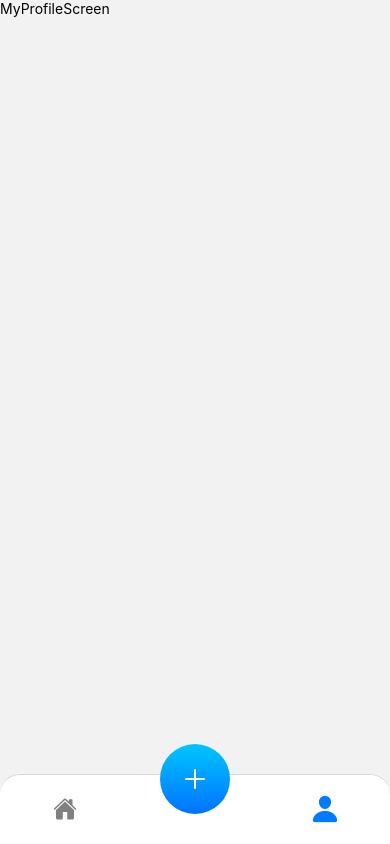
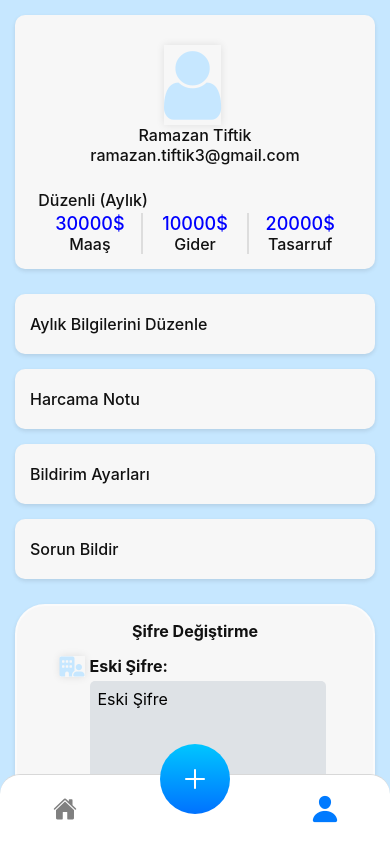
Before and after one commit to RamazanTiftik/MultiSection, a React Native app: screen /MyProfile in a window 390 px wide. Built offline with nearby package versions, Linux system fonts and the light colour scheme.

Commit message:
profile screen is done

```diff
--- a/component/CustomIcons.jsx
+++ b/component/CustomIcons.jsx
@@ -43,7 +43,7 @@ const CustomIcons = ({ icon }) => {
                 ) : icon === "Role" ? (
                     <FontAwesome style={styles.titleIcon} name="users" size={titleIconSize} color={secondaryColor} />
                 ) : icon === "Username" ? (
-                    <FontAwesome style={styles.titleIcon} name="user" size={titleIconSize} color={secondaryColor} />
+                    <FontAwesome style={styles.titleIcon} name="user" size={80} color={secondaryColor} />
                 ) : icon === "Password" ? (
                     <MaterialIcons name="password" size={titleIconSize} color={secondaryColor} style={{ marginRight: 5 }} />
                 ) : icon === "Task" ? (
--- a/screen/HomePages/PostDataScreen.jsx
+++ b/screen/HomePages/PostDataScreen.jsx
@@ -203,7 +203,7 @@ const PostDataScreen = ({ navigation }) => {
 
               {/* Description */}
               <View style={styles.inputCard}>
-                <CustomIcons icon={"Username"} />
+                <CustomIcons icon={"Description"} />
                 <View style={styles.inputContainer}>
                   <TextView label={"Açıklama:"} textStyle={text} />
                   <Input
@@ -218,7 +218,7 @@ const PostDataScreen = ({ navigation }) => {
 
               {/* Amount */}
               <View style={styles.inputCard}>
-                <CustomIcons icon={"Username"} />
+                <CustomIcons icon={"Description"} />
                 <View style={[styles.inputContainer]}>
                   <TextView label={"Miktar:"} textStyle={text} />
                   <Input
@@ -296,7 +296,7 @@ const PostDataScreen = ({ navigation }) => {
 
               {/* Description */}
               <View style={styles.inputCard}>
-                <CustomIcons icon={"Username"} />
+                <CustomIcons icon={"Description"} />
                 <View style={styles.inputContainer}>
                   <TextView label={"Açıklama:"} textStyle={text} />
                   <Input
@@ -311,7 +311,7 @@ const PostDataScreen = ({ navigation }) => {
 
               {/* Amount */}
               <View style={styles.inputCard}>
-                <CustomIcons icon={"Username"} />
+                <CustomIcons icon={"Description"} />
                 <View style={[styles.inputContainer]}>
                   <TextView label={"Miktar:"} textStyle={text} />
                   <Input
@@ -415,7 +415,7 @@ const PostDataScreen = ({ navigation }) => {
             renderItem={({ item }) => (
               <View style={card}>
                 <AccountTransactionsRow
-                  title={years.value}
+                  title={[]}
                   amount={amount}
                   date={selectedDate}
                   type={selectedButton}
--- a/screen/MyProfileScreen.jsx
+++ b/screen/MyProfileScreen.jsx
@@ -1,14 +1,294 @@
-import { StyleSheet, Text, View } from 'react-native'
-import React from 'react'
+import { LinearGradient } from 'expo-linear-gradient'
+import { Image, SafeAreaView, StyleSheet, Text, TouchableOpacity, View } from 'react-native'
+import React, { useEffect, useState } from 'react'
+import { themes } from '../theme/Themes'
+import CustomContainer from '../component/CustomContainer'
+import CustomIcons from '../component/CustomIcons'
+import TextView from '../component/TextView'
+import Input from '../component/Input'
 
-const MyProfileScreen = () => {
+const MyProfileScreen = ({ navigation }) => {
+
+  //theme
+  const secondaryColor = themes.colorTheme.secondary.color
+  const tertiaryColor = themes.colorTheme.tertiary.color
+  const text = themes.textTheme.text
+  const card = themes.card.cardView
+  const titleTxt = themes.textTheme.titleTxt
+  const profileText = themes.textTheme.profileText
+
+  //change password states
+  const [oldPassword, setOldPassword] = useState("")
+  const [newPassword, setNewPassword] = useState("")
+  const [confirmPassword, setConfirmPassword] = useState("")
+
+  //input error state
+  const [hasOldPasswordError, setHasOldPasswordError] = useState(false);
+  const [hasPasswordError, setHasPasswordError] = useState(false);
+  const [hasConfirmPasswordError, setHasConfirmPasswordError] = useState(false);
+
+
+  useEffect(() => {
+    //when screen is focused, clear inputs
+    //dispatch ile kontrol edilebilr bu durum
+    setOldPassword("")
+    setConfirmPassword("")
+    setNewPassword("")
+  }, [])
+
+
+  //note button handle
+  const noteClickHandle = () => {
+    console.log("bas")
+  }
+
+  //save button handle
+  const saveButtonHandle = () => {
+    if (!oldPassword || !newPassword || !confirmPassword) {
+      if (!oldPassword) {
+        setHasOldPasswordError(true)
+      } else if (!newPassword) {
+        setHasPasswordError(true)
+      } else if (!confirmPassword) {
+        setHasConfirmPasswordError(true)
+      }
+
+    } else {
+      console.log(34)
+    }
+  }
+
+
+  function updateInput(inputType, enteredValue) {
+    switch (inputType) {
+      case 'oldPassword':
+        setOldPassword(enteredValue);
+        if (enteredValue.trim() !== "") setHasOldPasswordError(false);
+        break;
+
+      case 'newPassword':
+        setNewPassword(enteredValue);
+        if (enteredValue.trim() !== "") setHasPasswordError(false);
+        break;
+
+      case 'confirmPassword':
+        setConfirmPassword(enteredValue);
+        if (enteredValue.trim() !== "") setHasConfirmPasswordError(false);
+        break;
+    }
+  }
+
+
+  //VIEW
   return (
-    <View>
-      <Text>MyProfileScreen</Text>
-    </View>
+    <SafeAreaView style={{ flex: 1, backgroundColor: secondaryColor }}>
+      <CustomContainer>
+
+        {/* Profile Main Card */}
+        <View style={[card, { alignItems: "center", marginTop: 15 }]}>
+
+          {/* Icon */}
+          <View style={styles.iconCon}>
+            <CustomIcons icon={"Username"} />
+          </View>
+
+          {/* User Infos */}
+          <View style={styles.titleTxtCon}>
+            <TextView label={"Ramazan Tiftik"} textStyle={text} />
+            <TextView label={"ramazan.tiftik3@gmail.com"} textStyle={text} />
+          </View>
+
+          {/* Amount Infos */}
+          <View style={styles.bottomCon}>
+            <TextView label={"Düzenli (Aylık)"} textStyle={text} />
+            <View style={styles.amountTxtCon}>
+              <View style={[styles.amountItem, { borderRightWidth: 2, borderRightColor: "#ddd" }]}>
+                <TextView label={"30000$"} textStyle={profileText} />
+                <TextView label={"Maaş"} textStyle={text} />
+              </View>
+              <View style={styles.amountItem}>
+                <TextView label={"10000$"} textStyle={profileText} />
+                <TextView label={"Gider"} textStyle={text} />
+              </View>
+              <View style={[styles.amountItem, { borderLeftColor: "#ddd", borderLeftWidth: 2 }]}>
+                <TextView label={"20000$"} textStyle={profileText} />
+                <TextView label={"Tasarruf"} textStyle={text} />
+              </View>
+            </View>
+          </View>
+
+        </View>
+
+
+        {/* Bottom Card (Options) */}
+        <View style={styles.bottomCard}>
+
+          {/* Monthly Info Change */}
+          <TouchableOpacity
+            onPress={noteClickHandle}
+            style={[card, { width: "100%", height: 60, justifyContent: "center" }]}
+          >
+            <TextView label={"Aylık Bilgilerini Düzenle"} textStyle={text} />
+          </TouchableOpacity>
+
+          {/* User Note */}
+          <TouchableOpacity
+            onPress={noteClickHandle}
+            style={[card, { width: "100%", height: 60, justifyContent: "center" }]}
+          >
+            <TextView label={"Harcama Notu"} textStyle={text} />
+          </TouchableOpacity>
+
+          {/* Notifications */}
+          <TouchableOpacity
+            onPress={noteClickHandle}
+            style={[card, { width: "100%", height: 60, justifyContent: "center" }]}
+          >
+            <TextView label={"Bildirim Ayarları"} textStyle={text} />
+          </TouchableOpacity>
+
+          {/* Feedback */}
+          <TouchableOpacity
+            onPress={noteClickHandle}
+            style={[card, { width: "100%", height: 60, justifyContent: "center" }]}
+          >
+            <TextView label={"Sorun Bildir"} textStyle={text} />
+          </TouchableOpacity>
+
+        </View>
+
+
+        {/* Change Password */}
+        <View style={[card, styles.bottomContainer, { borderColor: tertiaryColor }]}>
+
+          <TextView label={"Şifre Değiştirme"} textStyle={text} isBold />
+
+          <View style={styles.bottomContainerItem}>
+            <CustomIcons icon={"Department"} />
+            <View style={{ flexDirection: "column" }}>
+              <TextView label={"Eski Şifre:"} isBold={true} textStyle={text} />
+              <Input
+                label={"Eski Şifre"}
+                onUpdateValue={updateInput.bind(this, "oldPassword")}
+                value={oldPassword}
+                secure
+                hasError={hasOldPasswordError}
+              />
+            </View>
+          </View>
+
+          <View style={styles.bottomContainerItem}>
+            <CustomIcons icon={"Department"} />
+            <View style={{ flexDirection: "column" }}>
+              <TextView label={"Yeni Şifre:"} isBold={true} textStyle={text} />
+              <Input
+                label={"Yeni Şifre"}
+                onUpdateValue={updateInput.bind(this, "newPassword")}
+                value={newPassword}
+                secure
+                hasError={hasPasswordError}
+              />
+            </View>
+          </View>
+
+          <View style={styles.bottomContainerItem}>
+            <CustomIcons icon={"Department"} />
+            <View style={{ flexDirection: "column" }}>
+              <TextView label={"Yeni Şifre (Tekrar)"} isBold={true} textStyle={text} />
+              <Input
+                label={"Yeni Şifre (Tekrar)"}
+                onUpdateValue={updateInput.bind(this, "confirmPassword")}
+                value={confirmPassword}
+                secure
+                hasError={hasConfirmPasswordError}
+              />
+            </View>
+          </View>
+
+
+          {/* Change Password Button */}
+          <View style={[styles.buttonCon, { marginTop: 15 }]}>
+            <LinearGradient
+              colors={['#ff416c', '#ff4b2b']}
+              start={{ x: 0, y: 0 }}
+              end={{ x: 1, y: 1 }}
+              style={styles.saveButtonHandle}
+            >
+              <TouchableOpacity
+                style={styles.touchable}
+                onPress={saveButtonHandle}
+              >
+                <TextView label={"Şifreyi Değiştir"} textStyle={[text, { color: "white" }]} />
+              </TouchableOpacity>
+            </LinearGradient>
+          </View>
+
+
+        </View>
+
+
+      </CustomContainer>
+    </SafeAreaView>
   )
 }
 
 export default MyProfileScreen
 
-const styles = StyleSheet.create({})
+const styles = StyleSheet.create({
+  iconCon: {
+    marginTop: 15
+  },
+  titleTxtCon: {
+    marginTop: "25",
+    alignItems: "center"
+  },
+  amountTxtCon: {
+    flexDirection: "row",
+    justifyContent: "space-between",
+    marginTop: 3
+  },
+  amountItem: {
+    alignItems: "center",
+    paddingHorizontal: 5,
+    justifyContent: "center",
+    flex: 1
+  },
+  bottomCon: {
+    width: "95%",
+    marginTop: 25,
+  },
+  bottomCard: {
+    width: "100%",
+    marginTop: 10
+  },
+  bottomContainer: {
+    borderWidth: 2,
+    justifyContent: "center",
+    alignItems: "center",
+    paddingLeft: 10,
+    paddingRight: 20,
+    marginTop: 10,
+    width: "100%",
+    borderRadius: 30,
+    marginBottom: 10
+  },
+  bottomContainerItem: {
+    marginVertical: 15,
+    flexDirection: "row"
+  },
+  saveButtonHandle: {
+    borderRadius: 25,
+    paddingVertical: 12,
+    paddingHorizontal: 32,
+    shadowColor: "#000",
+    shadowOffset: { width: 0, height: 4 },
+    shadowOpacity: 0.3,
+    shadowRadius: 4.65,
+    elevation: 8,
+    alignItems: "center"
+  },
+  buttonCon: {
+    width: "100%",
+    paddingHorizontal: 15
+  }
+})
--- a/theme/Themes.jsx
+++ b/theme/Themes.jsx
@@ -17,6 +17,12 @@ const textTheme = {
         fontSize: 18,
         fontWeight: "500",
         color: "#111111"
+    },
+
+    profileText: {
+        fontSize: 18,
+        fontWeight: "500",
+        color: "blue"
     }
 
 }
```
